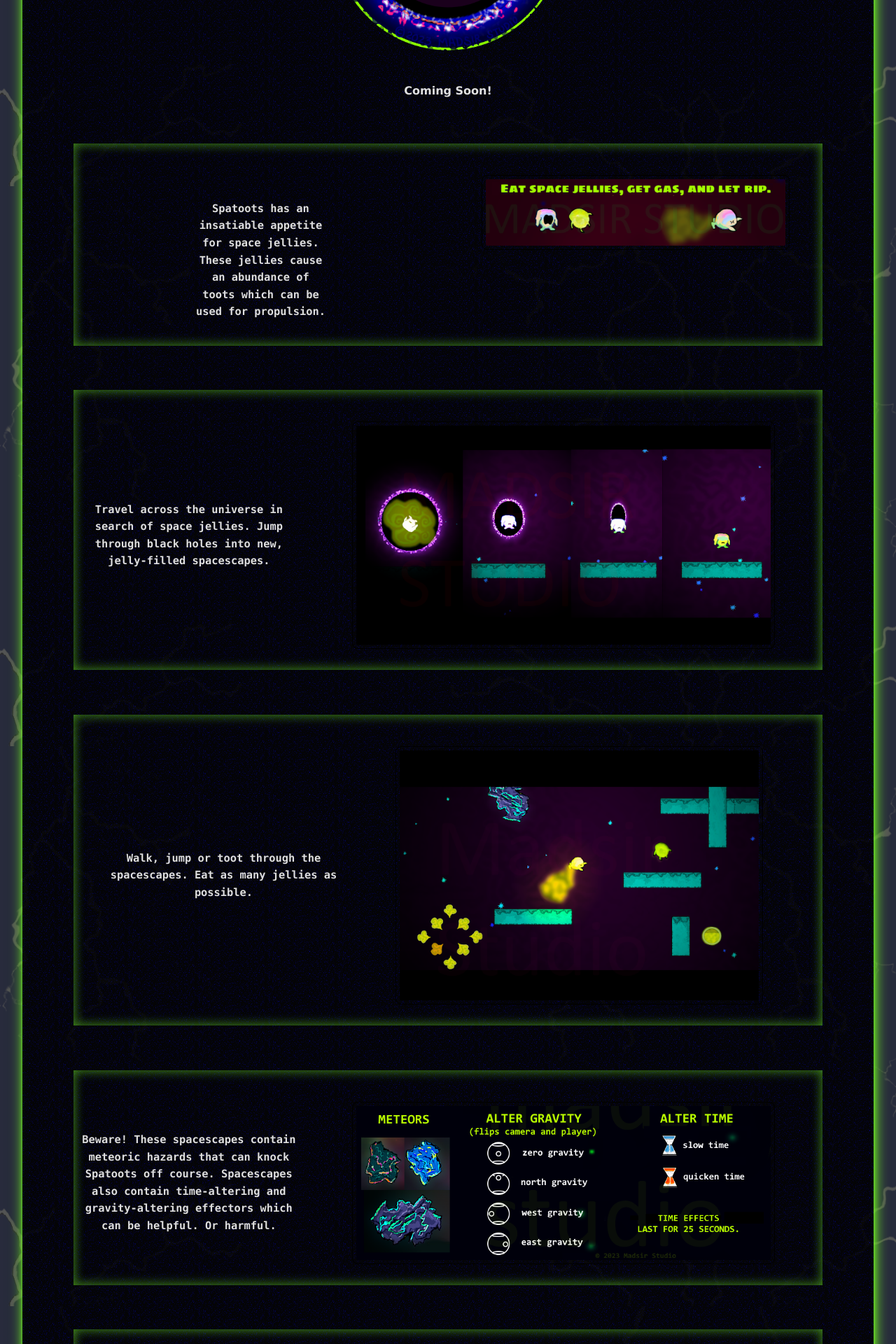
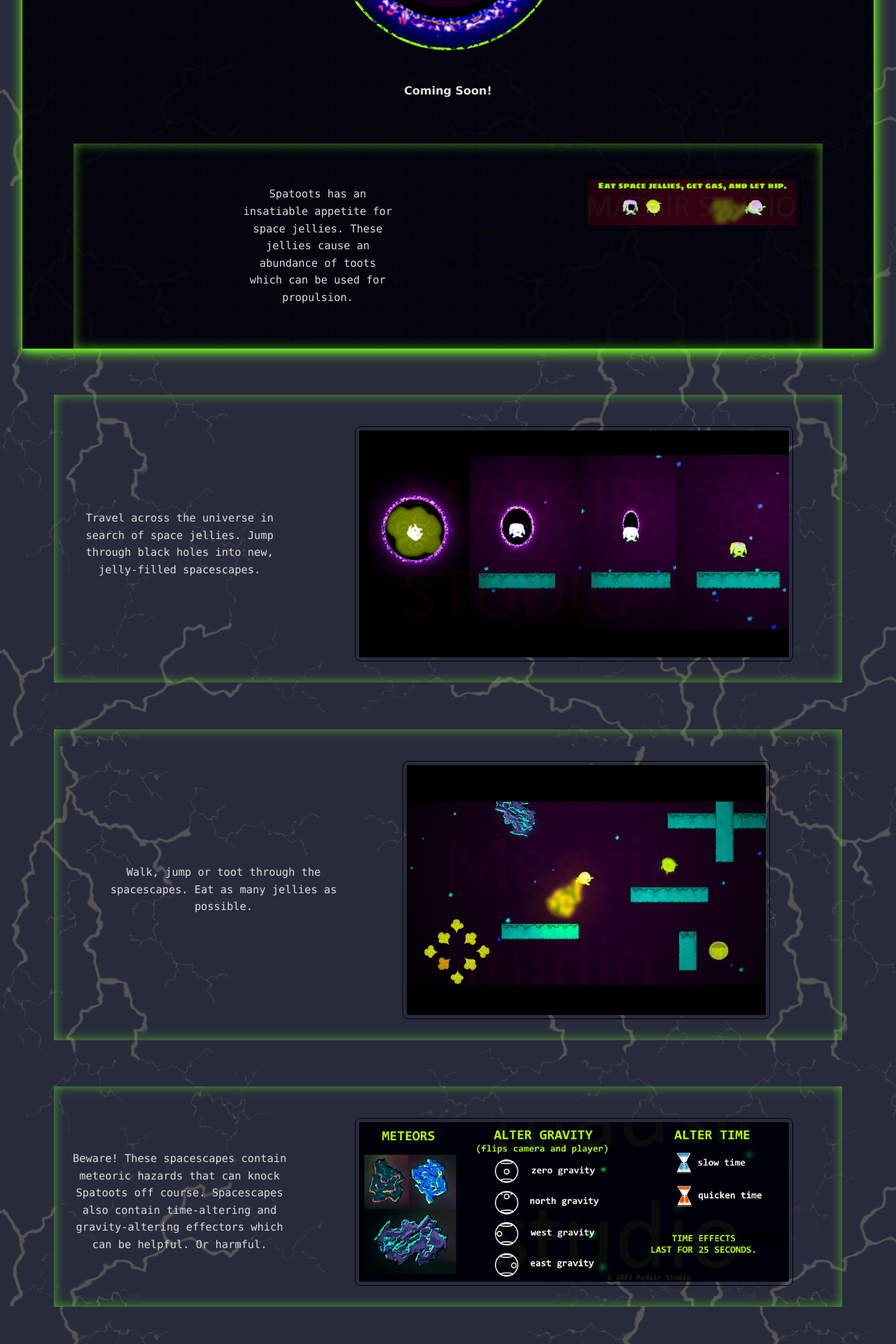
Before and after one commit to Madsir/madsirstudio.github.io, a Jekyll site: the page built from spacetoots/index.html, in a window 1280 px wide. Shown: the part 534-2454 px from the top of the page at 70% size. Built offline with Jekyll 4.4.1, drawn with Linux system fonts in a browser that asks for light colours.

Commit message:
Update index.html

```diff
--- a/spacetoots/index.html
+++ b/spacetoots/index.html
@@ -108,7 +108,7 @@ p {
 .fonter {
 width: 35%;
 }
-h6 {
+p {
   color: #DEDEDE;
   font-size: 1.2em;
   text-align: center;
@@ -127,22 +127,19 @@ h6 {
 	<h5> Coming Soon!</h5>
 		  <br><div class="around"><br><br><br>
 			  <div class="row">
-				  <div class="column">
 			  			<div class="center">
 							<div class="fonter">
-								<h6>Spatoots has an insatiable appetite for space jellies. These jellies cause an abundance of toots which can be used for propulsion.</h6></div><br><br>
+								<p>Spatoots has an insatiable appetite for space jellies. These jellies cause an abundance of toots which can be used for propulsion.</p></div><br><br>
 						</div>
+
+		<a href="/Assets/bouttoots.png"><img src="/Assets/bouttoots.png" alt="instruction" style="width:80%;display:block;margin-left:auto;margin-right:auto"></a><br></div><br>
+		  <br><br>
 				  </div>
-				  <div class="column">
-			  			<div class="center">
-							<a href="/Assets/bouttoots.png"><img src="/Assets/bouttoots.png" alt="instruction" style="width:80%;display:block;margin-left:auto;margin-right:auto"></a><br></div><br>
-		  <br><br>
-				  </div> </div>
 	  </div>
 			  <br><div class="around"><br><br><br>
 				  <div class="center">
 					  <div class="fonter">
-		<h6>Travel across the universe in search of space jellies. Jump through black holes into new, jelly-filled spacescapes.</h6></div><br><br>
+		<p>Travel across the universe in search of space jellies. Jump through black holes into new, jelly-filled spacescapes.</p></div><br><br>
 	<a href="/Assets/spacescape.png"><img src="/Assets/spacescape.png" alt="spacehole" style="width:80%;display:block;margin-left:auto;margin-right:auto"></a><br></div>
 
 		  <br><br>
@@ -150,14 +147,14 @@ h6 {
 			  <br><div class="around"><br><br><br>
 				  <div class="center">
 					  <div class="fonter">
-				  <h6>Walk, jump or toot through the spacescapes. Eat as many jellies as possible.</h6></div><br><br>
+				  <p>Walk, jump or toot through the spacescapes. Eat as many jellies as possible.</p></div><br><br>
 	<a href="/Assets/spacescape2.png"><img src="/Assets/spacescape2.png" alt="walk, jump, toot, eat jellies." style="width:80%;display:block;margin-left:auto;margin-right:auto"></a><br></div>
 				  		  <br><br>
 	  </div>
 		  <br><div class="around"><br><br><br>
 			  <div class="center">
 				  <div class="fonter">
-      <h6>Beware! These spacescapes contain meteoric hazards that can knock Spatoots off course. Spacescapes also contain time-altering and gravity-altering effectors which can be helpful. Or harmful.</h6></div>
+      <p>Beware! These spacescapes contain meteoric hazards that can knock Spatoots off course. Spacescapes also contain time-altering and gravity-altering effectors which can be helpful. Or harmful.</p></div>
 		  			<br><br>
 	<a href="/Assets/timegravTootsrMadsirStudio.png"><img src="/Assets/timegravTootsrMadsirStudio.png" alt="space toots hazards" style="width:80%;display:block;margin-left:auto;margin-right:auto"></a><br></div>
 
@@ -166,7 +163,7 @@ h6 {
 					  <br><div class="around"><br><br><br>
 	<div class="center">
 		<div class="fonter">
-		<h6>Each spacescape contains a black hole. Jump through it to end the level and head into the next spacescape.</h6></div>
+		<p>Each spacescape contains a black hole. Jump through it to end the level and head into the next spacescape.</p></div>
 		<br><br>
 	<a href="/Assets/spacescape1.png"><img src="/Assets/spacescape1.png" alt="spacehole2" style="width:80%;display:block;margin-left:auto;margin-right:auto"></a><br></div>
 		  <br><br>
@@ -174,7 +171,7 @@ h6 {
 		  <br><div class="around"><br><br><br>
 		 <div class="center">
 			 <div class="fonter">
-		  <h6>Features four spacescape levels. Completing a level unlocks the next. Completeing all four levels unlocks the Space Toots Generator.</h6></div>
+		  <p>Features four spacescape levels. Completing a level unlocks the next. Completeing all four levels unlocks the Space Toots Generator.</p></div>
 		  	<br><br>
 		  	<a href="/Assets/TootLevels.png"><img src="/Assets/TootLevels.png" alt="levels" style="width:80%;display:block;margin-left:auto;margin-right:auto"></a></div>
 			  <br><br>
@@ -182,7 +179,7 @@ h6 {
 		  <br><div class="around"><br><br><br>
 			  <div class="center">
 			 <div class="fonter">
-			 <h6>Enter any number with seven digits or less as the seed for the Space Toots Generator to generate a unique and new spacescape to explore. This generator is capable of generating thousands of unique spacescapes.</h6></div>
+			 <p>Enter any number with seven digits or less as the seed for the Space Toots Generator to generate a unique and new spacescape to explore. This generator is capable of generating thousands of unique spacescapes.</p></div>
 		  <br>
 		<br>
 		<a href="/Assets/generatortoots.png"><img src="/Assets/generatortoots.png" alt="space toots generator" style="width:70%;display:block;margin-left:auto;margin-right:auto"></a></div>
```
